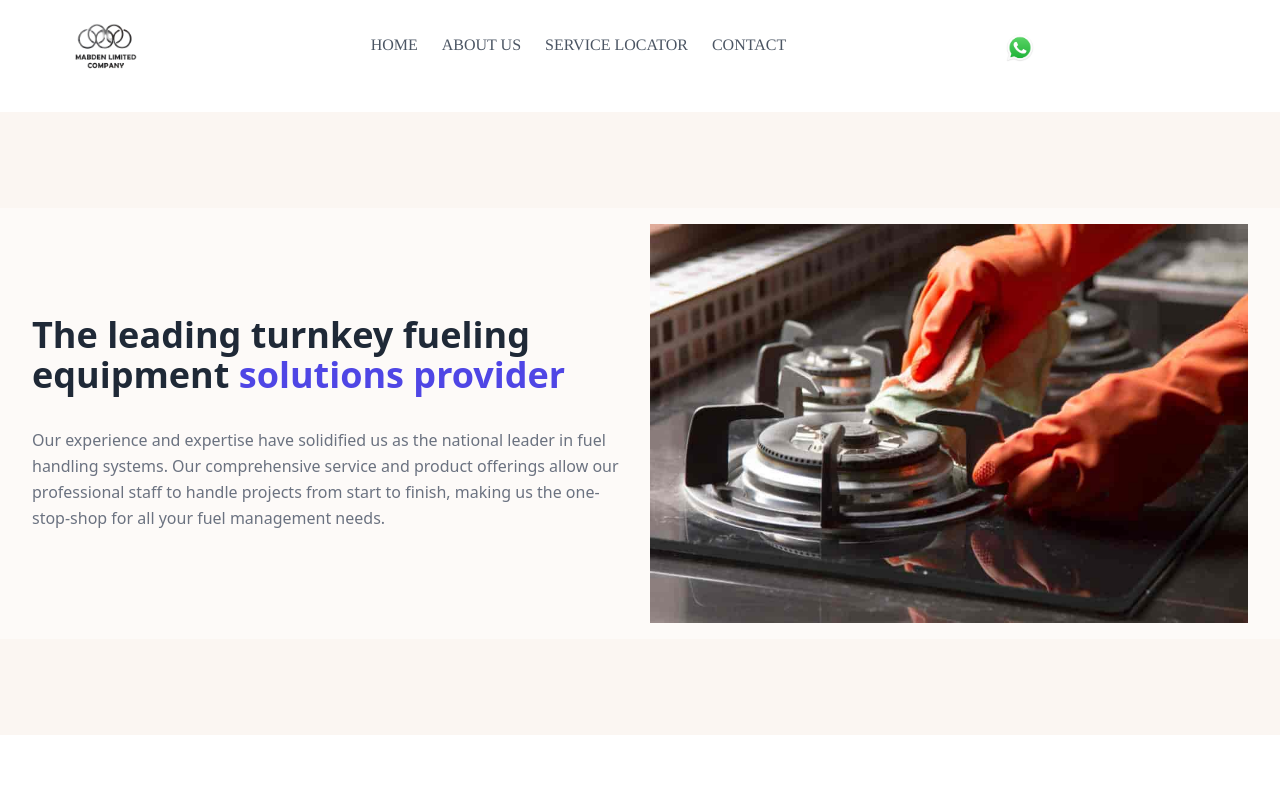
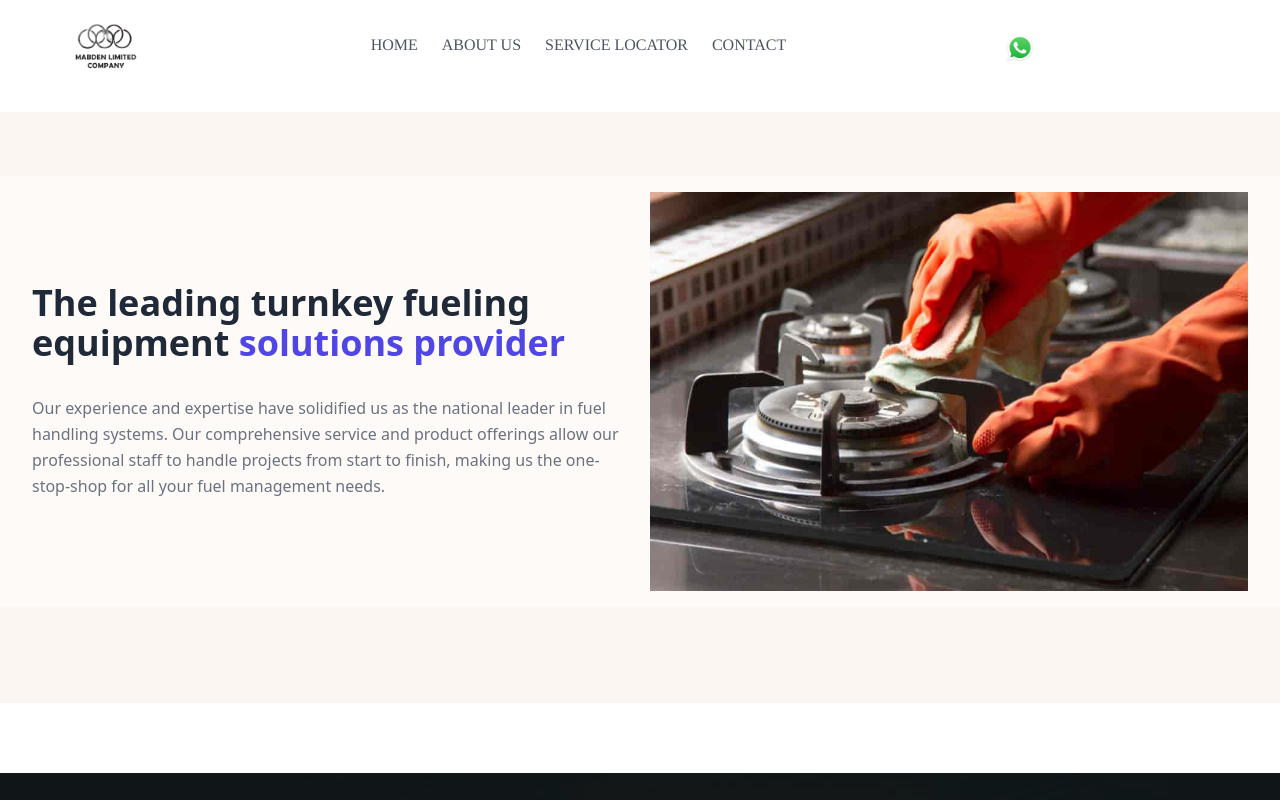
Before and after one commit to olatunde1/gasProject, a React (Create React App) app: page / in a window 1280 px wide. Shown: the top 800 px of the page. Built offline with nearby package versions, Linux system fonts and the light colour scheme.

Commit message:
new features added to changer

```diff
--- a/src/components/Changer.jsx
+++ b/src/components/Changer.jsx
@@ -5,7 +5,7 @@ export default function Changer  () {
   return (
     <>
     <marquee behavior="" direction=""><div class="ticker__element">
-    <p class="css-ph13k3-Typography-mono1"><span>&nbsp;&nbsp;&nbsp;Installation&nbsp;&nbsp;&nbsp;-</span><span>&nbsp;&nbsp;&nbsp; tests safety devices&nbsp;&nbsp;&nbsp;-</span><span>&nbsp;&nbsp;&nbsp; fix appliances&nbsp;&nbsp;&nbsp;-</span><span>&nbsp;&nbsp;&nbsp; installation of new gas lines&nbsp;&nbsp;&nbsp;-</span><span>&nbsp;&nbsp;&nbsp;repairing gas piping systems&nbsp;&nbsp;&nbsp;-</span><span>&nbsp;&nbsp;&nbsp;checks for gas leaks&nbsp;&nbsp;&nbsp;-</span><span>&nbsp;&nbsp;&nbsp;general support&nbsp;&nbsp;&nbsp;-</span></p></div></marquee>
+    <p class="css-ph13k3-Typography-mono1"><span>&nbsp;&nbsp;&nbsp;Installation&nbsp;&nbsp;&nbsp;-</span><span>&nbsp;&nbsp;&nbsp; tests safety devices&nbsp;&nbsp;&nbsp;-</span><span>&nbsp;&nbsp;&nbsp; fix appliances&nbsp;&nbsp;&nbsp;-</span><span>&nbsp;&nbsp;&nbsp; installation of new gas lines&nbsp;&nbsp;&nbsp;-</span><span>&nbsp;&nbsp;&nbsp;repairing gas piping systems&nbsp;&nbsp;&nbsp;-</span><span>&nbsp;&nbsp;&nbsp;checks for gas leaks&nbsp;&nbsp;&nbsp;-</span><span>&nbsp;&nbsp;&nbsp;general support&nbsp;&nbsp;&nbsp;-</span><span>&nbsp;&nbsp;&nbsp;for support call: +234-808 35XX 89X&nbsp;&nbsp;&nbsp;-</span></p></div></marquee>
     </>
   )
 }
--- a/src/components/Hero.jsx
+++ b/src/components/Hero.jsx
@@ -8,7 +8,7 @@ import Slide from 'react-reveal/Slide';
 export default function Hero ()  {
     return (
         <div className='hero'>
-        <section className="cta-sec relative max-w-screen-xl mx-auto py-4 px-4 sm:px-8 mt-12">
+        <section className="cta-sec relative max-w-screen-xl mx-auto py-4 px-4 sm:px-8 mt-4">
             <div className="absolute top-0 left-0 w-full h-full bg-white opacity-40"></div>
             <div className="relative z-0 gap-5 items-center lg:flex">
             <Bounce left cascade>
```
